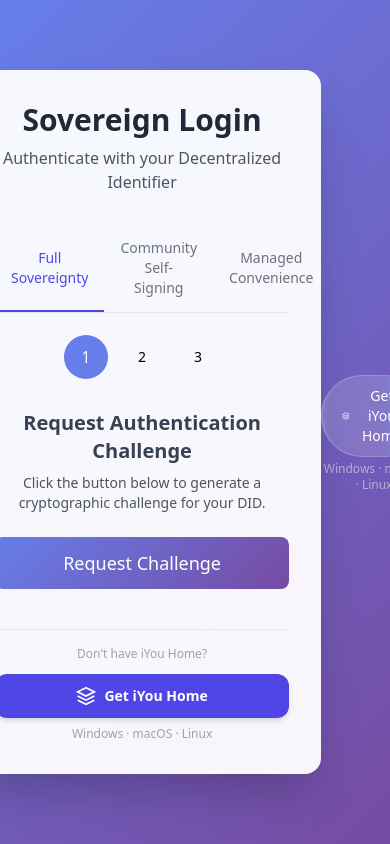
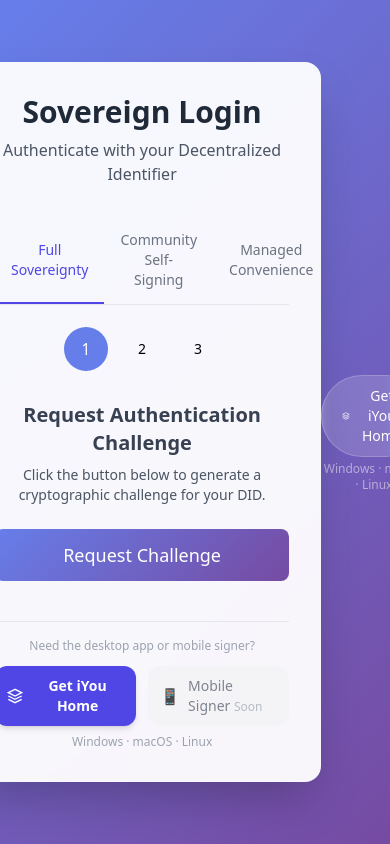
Before and after one commit to Code-Barn/iyou_idp, a Django app: page / in a window 390 px wide; the page is wider, and only the part inside the window is pictured. Run offline with Django 5.2, Linux system fonts and the light colour scheme; data that the repository does not hold is empty; parts of the project's set-up code (start-up, migrations or seed data) failed here and were passed over; some libraries are stand-ins or nearby versions.

Commit message:
fix: absolute STATIC_URL and restore Mobile Signer button
- Change STATIC_URL from 'static/' to '/static/' so the URL pattern
  ^/static/... correctly matches incoming requests (was producing 'text/html'
  MIME type error because the pattern '^static/...' never matched URLs
  starting with '/static/')
- Restore Mobile Signer button alongside Get iYou Home in _tab_sovereign.html
  (two-button layout: indigo CTA for desktop modal, disabled placeholder for
  mobile)

```diff
--- a/auth_bridge/templates/auth_bridge/_tab_sovereign.html
+++ b/auth_bridge/templates/auth_bridge/_tab_sovereign.html
@@ -114,14 +114,21 @@
 
 <!-- Download iYou Home CTA -->
 <div class="mt-6 pt-4 border-t border-gray-200">
-    <p class="text-xs text-gray-400 text-center mb-3">Don't have iYou Home?</p>
-    <button class="open-download-modal w-full py-3 px-4 bg-indigo-600 hover:bg-indigo-700 text-white rounded-xl font-semibold text-sm transition-colors shadow-md hover:shadow-lg flex items-center justify-center gap-2">
-        <svg class="w-5 h-5" viewBox="0 0 24 24" fill="none" stroke="currentColor" stroke-width="2">
-            <path d="M12 2L2 7l10 5 10-5-10-5z"/>
-            <path d="M2 17l10 5 10-5"/>
-            <path d="M2 12l10 5 10-5"/>
-        </svg>
-        Get iYou Home <span class="hidden sm:inline">(Desktop)</span>
-    </button>
+    <p class="text-xs text-gray-400 text-center mb-3">Need the desktop app or mobile signer?</p>
+    <div class="flex gap-3">
+        <button class="open-download-modal flex-1 py-2.5 px-3 bg-indigo-600 hover:bg-indigo-700 text-white rounded-xl font-semibold text-sm transition-colors shadow-md hover:shadow-lg flex items-center justify-center gap-2">
+            <svg class="w-4 h-4 flex-shrink-0" viewBox="0 0 24 24" fill="none" stroke="currentColor" stroke-width="2">
+                <path d="M12 2L2 7l10 5 10-5-10-5z"/>
+                <path d="M2 17l10 5 10-5"/>
+                <path d="M2 12l10 5 10-5"/>
+            </svg>
+            <span>Get iYou Home</span>
+        </button>
+        <a href="#"
+           class="flex-1 py-2.5 px-3 bg-gray-100 hover:bg-gray-200 text-gray-600 rounded-xl font-medium text-sm transition-colors flex items-center justify-center gap-2 cursor-not-allowed opacity-70">
+            <span class="text-base">📱</span>
+            <span>Mobile Signer <span class="text-xs text-gray-400">Soon</span></span>
+        </a>
+    </div>
     <p class="text-xs text-gray-400 text-center mt-2">Windows &middot; macOS &middot; Linux</p>
 </div>
--- a/config/settings.py
+++ b/config/settings.py
@@ -162,7 +162,7 @@
 # Static files (CSS, JavaScript, Images)
 # https://docs.djangoproject.com/en/5.2/howto/static-files/
 
-STATIC_URL = 'static/'
+STATIC_URL = '/static/'
 STATIC_ROOT = BASE_DIR / 'staticfiles'
 
 # Default primary key field type
```
